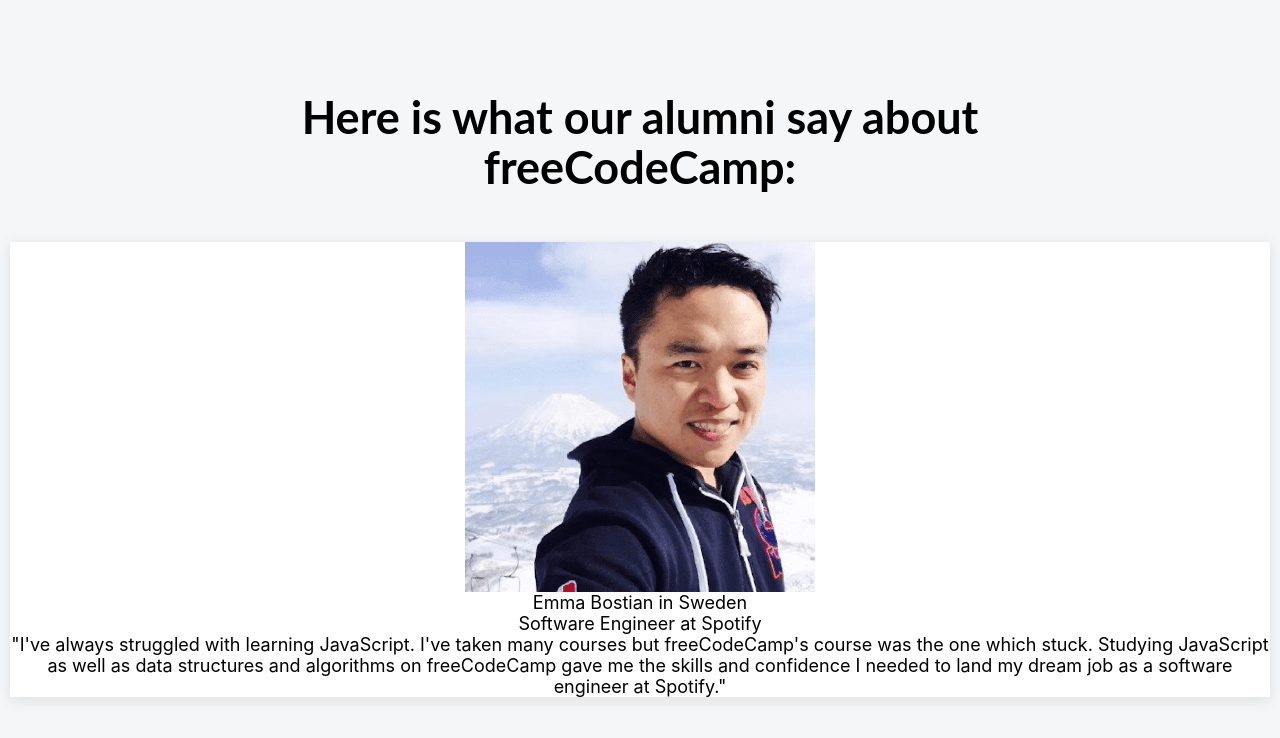
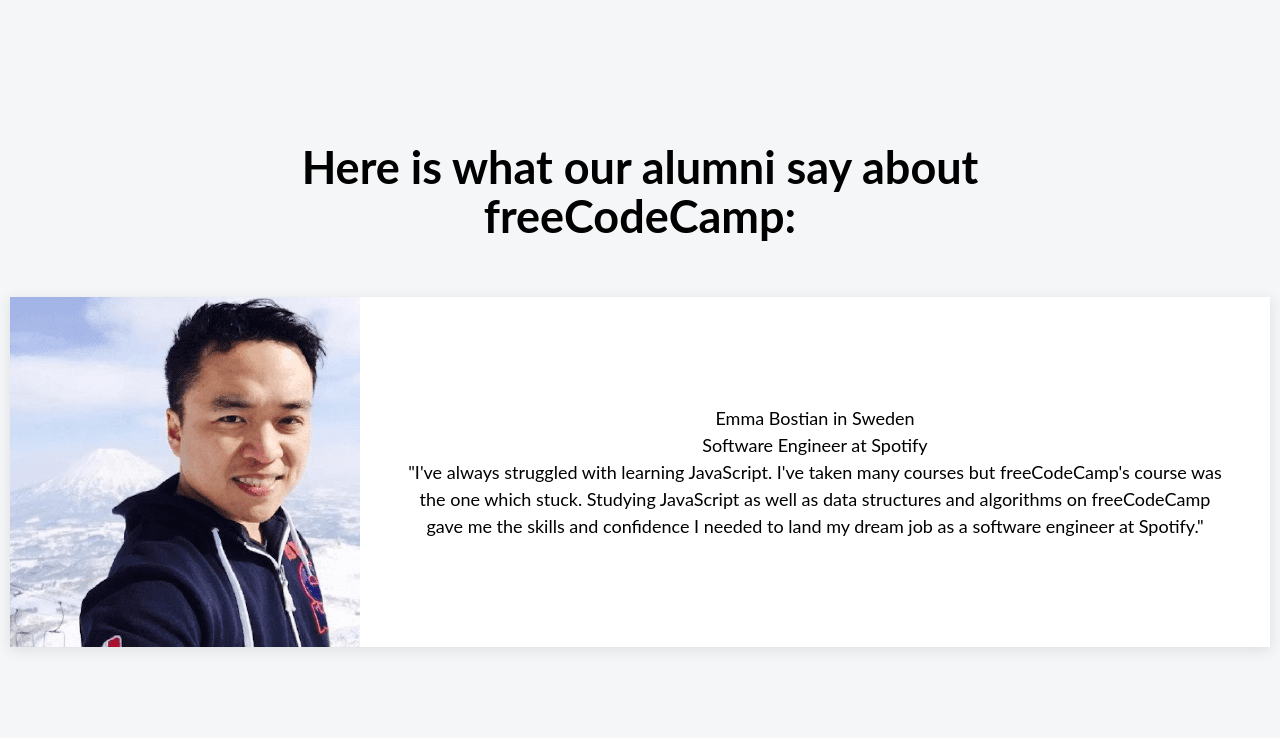
Before and after one commit to victor-gv/freecodecamp-clone, a React (Create React App) app: page / in a window 1280 px wide. Shown: the top 738 px of the page. Built offline with nearby package versions, Linux system fonts and the light colour scheme.

Commit message:
css bug fixed

```diff
--- a/src/stylesheets/testimony.css
+++ b/src/stylesheets/testimony.css
@@ -1,8 +1,6 @@
 .testimony-container {
-
     margin: 10px 10px 50px;
     display: flex;
-    flex-direction: column;
     align-items: center;
     justify-content: center;
     background-color: #fff;
@@ -14,11 +12,11 @@
     width: auto;
 }
 
-/* .testimony-container__text{
+.testimony-container__text{
     text-align: center;
     padding: 40px;
     font-family: Lato, sans-serif;
     font-weight: 400;
     line-height: 1.5rem;
 
-} */
+}
```
